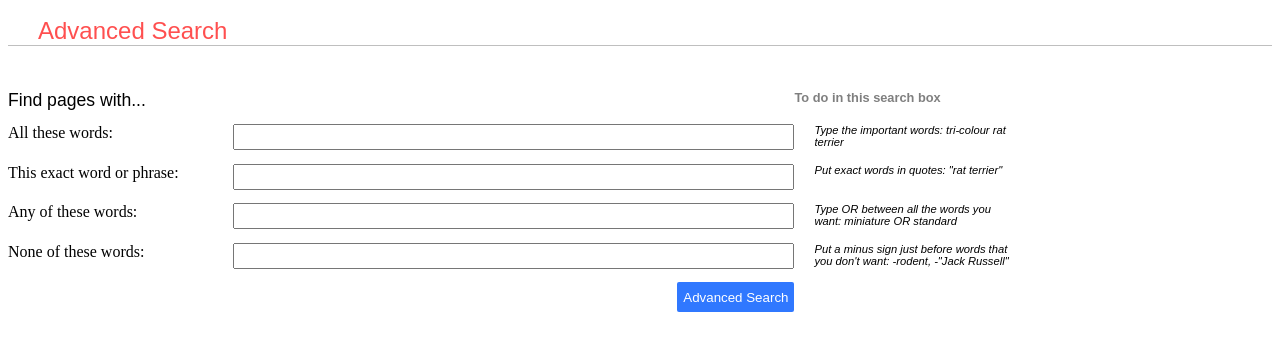
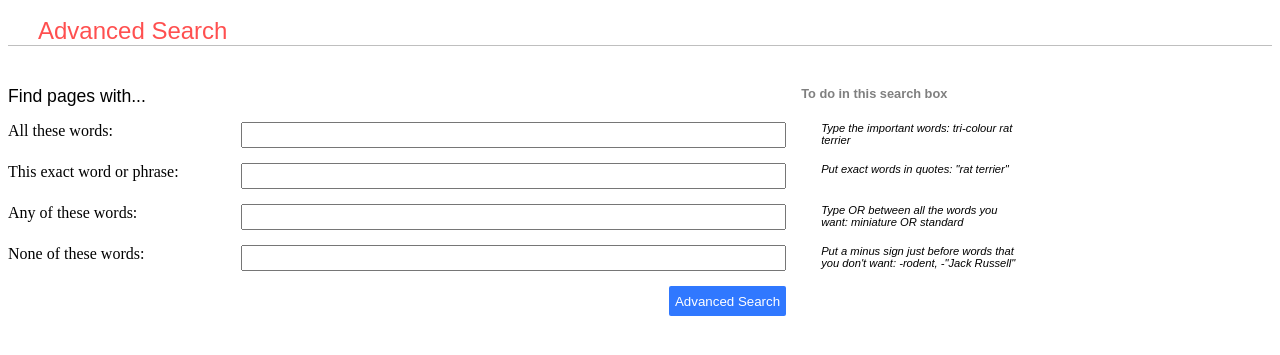
Before and after one commit to fralaferla/GooglePages, a plain HTML site: page advancedSearch.html in a window 1280 px wide. Shown: the part 93-448 px from the top of the page. Drawn offline with Linux system fonts and the light colour scheme.

Commit message:
thirdFix

```diff
--- a/advanced.css
+++ b/advanced.css
@@ -46,6 +46,7 @@ a:hover{
 .grid{
   display:grid;
   grid-template-columns: 1fr 2.5fr 1fr;
+  gap: 15px;
 }
 .grid input{
   height: 20px;
--- a/advancedSearch.html
+++ b/advancedSearch.html
@@ -18,28 +18,23 @@
       <span id="grid-title">Find pages with...</span>
       <span></span>
       <span id="side-title">To do in this search box</span>
-    </div>
-    <div class="grid">
+
       <span class="label">All these words:</span>
       <input type="text" name="as_q">
       <span class="side">Type the important words: tri-colour rat terrier</span>
-    </div>
-    <div class="grid">
+
       <span class="label">This exact word or phrase:</span>
       <input type="text" name="as_epq">
       <span class="side">Put exact words in quotes: "rat terrier"</span>
-    </div>
-    <div class="grid">
+
       <span class="label">Any of these words: </span>
       <input type="text" name="as_oq">
       <span class="side">Type OR between all the words you want: miniature OR standard</span>
-    </div>
-    <div class="grid" id="last">
+
       <span class="label">None of these words: </span>
       <input type="text" name="as_eq">
       <span class="side">Put a minus sign just before words that you don't want: -rodent, -"Jack Russell"</span>
-    </div>
-    <div class="grid">
+
       <span></span>
       <div id="submit-container"><input type="submit" value="Advanced Search" id="submit"></div>
       <span></span>
```
